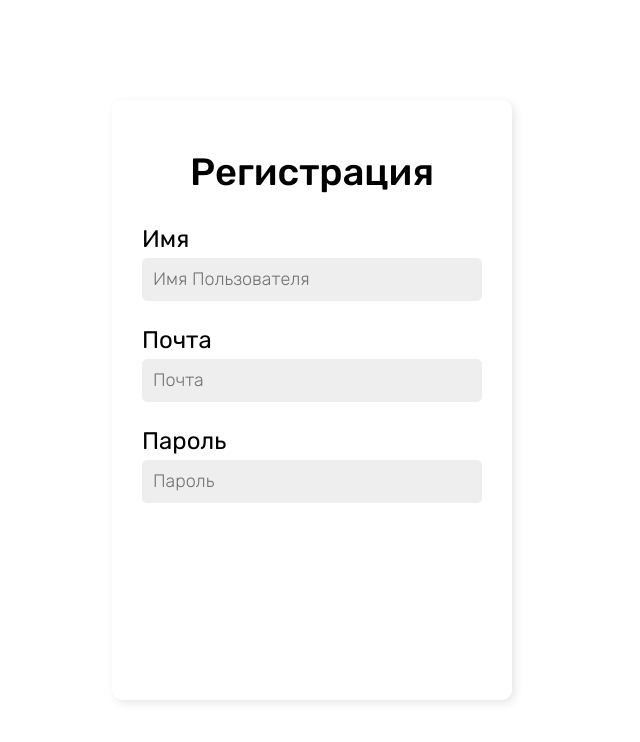
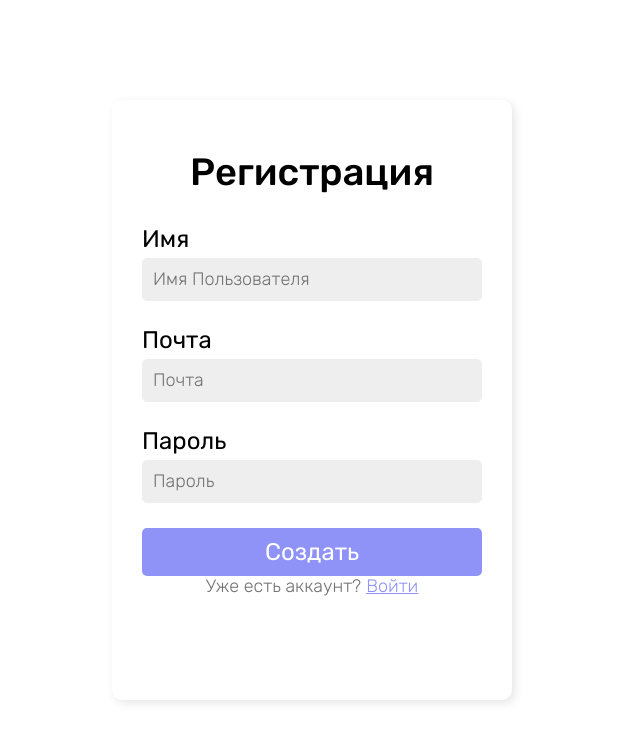
Before and after one commit to maxmiroslavski/my-cloud-v2, a React (Vite) app: page / in a window 1280 px wide. Shown: the top 742 px of the page, without its empty margins (328-968 px from the left). Built offline with nearby package versions, Linux system fonts and the light colour scheme.

Commit message:
fixed span component

```diff
--- /dev/null
+++ b/src/components/Button/Button.interface.ts
@@ -0,0 +1,10 @@
+import { ButtonHTMLAttributes, DetailedHTMLProps, ReactNode } from 'react';
+
+export interface IButton
+	extends DetailedHTMLProps<
+		ButtonHTMLAttributes<HTMLButtonElement>,
+		HTMLButtonElement
+	> {
+	btnSize: 'small' | 'large';
+	children: ReactNode;
+}
--- /dev/null
+++ b/src/components/Button/Button.module.css
@@ -0,0 +1,15 @@
+.button {
+	@apply inline-block bg-Primary border-none outline-none font-rubik text-White text-[24px] leading-[28px] rounded-[5px] cursor-pointer duration-100;
+}
+
+.button:hover {
+	@apply bg-PrimaryHover;
+}
+
+.large {
+	@apply font-normal w-[100%];
+}
+
+.small {
+	@apply font-normal text-[16px] leading-[19px];
+}
--- /dev/null
+++ b/src/components/Button/Button.tsx
@@ -0,0 +1,19 @@
+import { IButton } from './Button.interface';
+import s from './Button.module.css';
+import cn from 'classnames';
+
+export const Button = ({ children, btnSize, className, ...props }: IButton) => {
+	return (
+		<button
+			className={cn(
+				className,
+				s.button,
+				btnSize === 'large' && s.large,
+				btnSize === 'small' && s.small
+			)}
+			{...props}
+		>
+			{children}
+		</button>
+	);
+};
--- a/src/components/Span/Span.tsx
+++ b/src/components/Span/Span.tsx
@@ -2,10 +2,11 @@ import { ISpan } from './Span.interface';
 import s from './Span.module.css';
 import cn from 'classnames';
 
-export const Span = ({ children, fontSize, ...props }: ISpan) => {
+export const Span = ({ children, fontSize, className, ...props }: ISpan) => {
 	return (
 		<span
 			className={cn(
+				className,
 				s.span,
 				fontSize === '25px' && s.s25px,
 				fontSize === '18px' && s.s18px,
--- a/src/pages/Registration/Registration.tsx
+++ b/src/pages/Registration/Registration.tsx
@@ -1,5 +1,7 @@
+import { Button } from '../../components/Button/Button';
 import { Heading } from '../../components/Heading/Heading';
 import { Label } from '../../components/Label/Label';
+import { Span } from '../../components/Span/Span';
 
 export const Registration = () => {
 	return (
@@ -31,6 +33,24 @@ export const Registration = () => {
 							className="authenticationInput"
 						/>
 					</div>
+
+					<Button className="py-[10px]" btnSize="large">
+						Создать
+					</Button>
+
+					<div className="flex items-end gap-[5px]">
+						<Span className="text-Gray" fontSize="18px">
+							Уже есть аккаунт?
+						</Span>
+						<Span className="text-Gray" fontSize="18px">
+							<a
+								href="#"
+								className="text-Primary underline cursor-pointer"
+							>
+								Войти
+							</a>
+						</Span>
+					</div>
 				</form>
 			</div>
 		</div>
--- a/tailwind.config.js
+++ b/tailwind.config.js
@@ -9,7 +9,7 @@ export default {
 				Gray: '#717171',
 				LightGray: '#eeeeee',
 				Primary: '#8f92f6',
-				PrimaryHover: '7b7ff7',
+				PrimaryHover: '#7b7ff7',
 				Red: '#ff7c7c',
 				LightRed: '#ffe5e5',
 				ErrorLightRed: '#ff9494',
```
